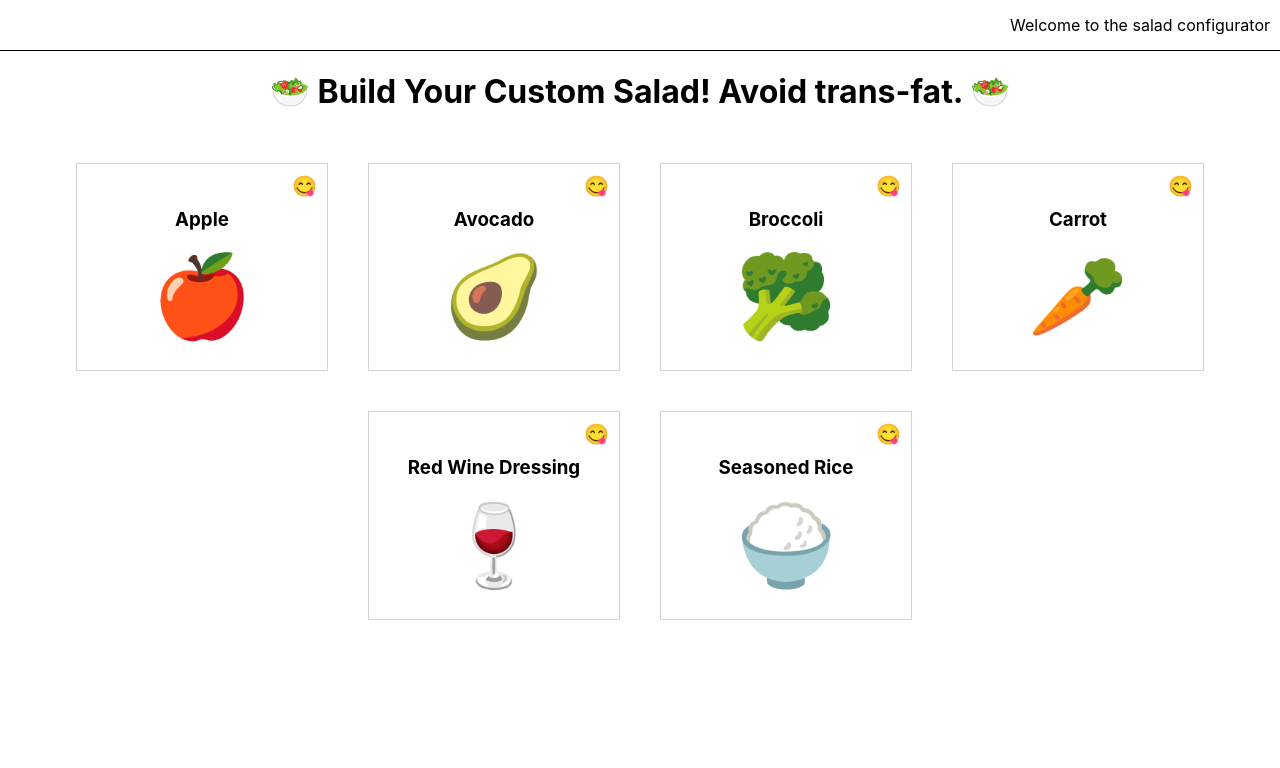
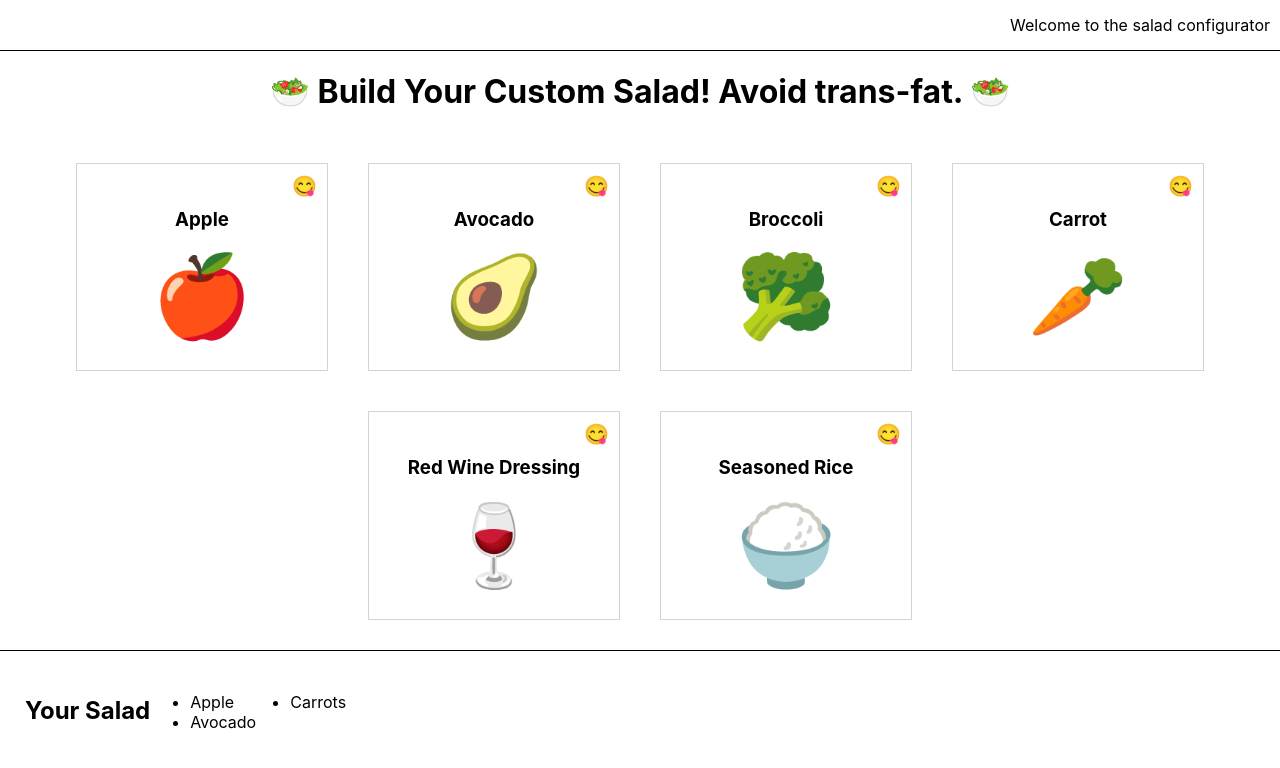
Before and after one commit to NedimRenesalis/Custom-ingredients-salad-configuration-app, a React (Create React App) app in the folder c/: page / in a window 1280 px wide. Shown: the top 768 px of the page. Built offline with nearby package versions, Linux system fonts and the light colour scheme.

Commit message:
Render item in Saladmaker.js

```diff
--- a/c/src/components/SaladMaker/SaladMaker.js
+++ b/c/src/components/SaladMaker/SaladMaker.js
@@ -1,6 +1,7 @@
 import React from 'react';
 import { createUseStyles } from 'react-jss';
 import SaladBuilder from '../SaladBuilder/SaladBuilder';
+import SaladSummary from '../SaladSummary/SaladSummary';
 
 const useStyles = createUseStyles({
   wrapper: {
@@ -19,6 +20,7 @@ export default function SaladMaker() {
           <span role="img" aria-label="salad"> 🥗</span>
       </h1>
       <SaladBuilder />
+      <SaladSummary />
     </>
   )
 }
```
